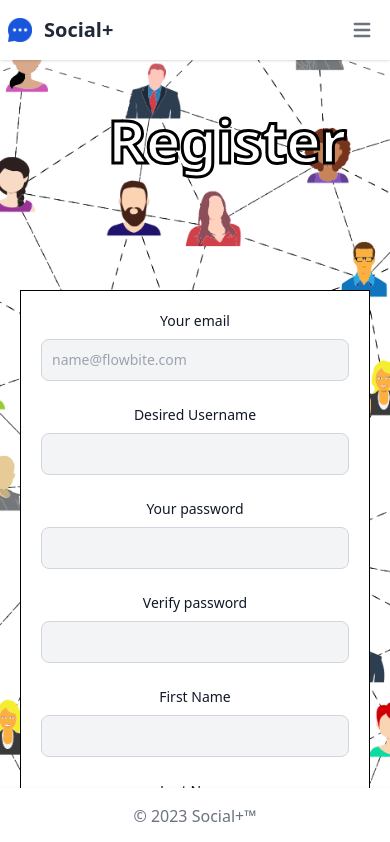
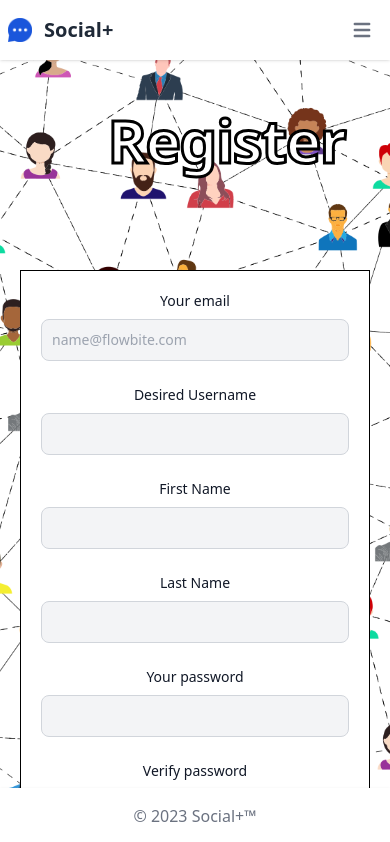
Before and after one commit to tmjonker/social_plus_frontend, an Angular app: page /register in a window 390 px wide. Shown: the top 842 px of the page. Built offline with nearby package versions, Linux system fonts and the light colour scheme.

Commit message:
Fixed layout issue between sign in and register and fixed button sizing issue on mobile.

```diff
--- a/src/app/register/register.component.css
+++ b/src/app/register/register.component.css
@@ -2,7 +2,7 @@
     padding: 20px;
     background-color: white;
     border: 1px solid black;
-    margin: 150px auto 0 auto;
+    margin: 100px auto 0 auto;
     width: 500px;
 }
 
@@ -50,7 +50,14 @@
 
 @media (max-width: 800px) {
     form {
-        margin-top: 120px;
         width: 100%;
     }
+
+    .background {
+        height: 1100px;
+    }
+
+    button {
+        width: 100px;
+    }
 }
--- a/src/app/register/register.component.html
+++ b/src/app/register/register.component.html
@@ -22,13 +22,13 @@
       </div>
       <div class="mb-6">
         <label
-          for="email"
+          for="username"
           class="block mb-2 text-sm font-medium text-gray-900 dark:text-white"
           >Desired Username</label
         >
         <input
-          type="email"
-          id="email"
+          type="username"
+          id="username"
           class="bg-gray-100 border-solid border border-gray-300 text-gray-900 text-sm rounded-lg focus:ring-blue-500 focus:outline-none focus:border-blue-500 block w-full p-2.5"
           required
         />
@@ -36,26 +36,26 @@
       <div class="grid md:grid-cols-2 md:gap-6">
         <div class="relative z-0 w-full mb-6 group">
           <label
-            for="password"
+            for="firstName"
             class="block mb-2 text-sm font-medium text-gray-900 dark:text-white"
-            >Your password</label
+            >First Name</label
           >
           <input
-            type="password"
-            id="password"
+            type="text"
+            id="firstName"
             class="bg-gray-100 border border-solid border-gray-300 text-gray-900 text-sm rounded-lg focus:ring-blue-500 focus:border-blue-500 block w-full p-2.5 focus:outline-none"
             required
           />
         </div>
         <div class="relative z-0 w-full mb-6 group">
           <label
-          for="password"
+            for="lastName"
             class="block mb-2 text-sm font-medium text-gray-900 dark:text-white"
-          >Verify password</label
+            >Last Name</label
           >
           <input
-          type="password"
-          id="password"
+            type="test"
+            id="lastName"
             class="bg-gray-100 border border-solid border-gray-300 text-gray-900 text-sm rounded-lg focus:ring-blue-500 focus:border-blue-500 block w-full p-2.5 focus:outline-none"
             required
           />
@@ -64,26 +64,26 @@
       <div class="grid md:grid-cols-2 md:gap-6">
         <div class="relative z-0 w-full mb-6 group">
           <label
-            for="password"
+            for="password1"
             class="block mb-2 text-sm font-medium text-gray-900 dark:text-white"
-            >First Name</label
+            >Your password</label
           >
           <input
             type="password"
-            id="password"
+            id="password1"
             class="bg-gray-100 border border-solid border-gray-300 text-gray-900 text-sm rounded-lg focus:ring-blue-500 focus:border-blue-500 block w-full p-2.5 focus:outline-none"
             required
           />
         </div>
         <div class="relative z-0 w-full mb-6 group">
         <label
-            for="password"
+          for="password2"
           class="block mb-2 text-sm font-medium text-gray-900 dark:text-white"
-            >Last Name</label
+          >Verify password</label
         >
         <input
           type="password"
-            id="password"
+          id="password2"
           class="bg-gray-100 border border-solid border-gray-300 text-gray-900 text-sm rounded-lg focus:ring-blue-500 focus:border-blue-500 block w-full p-2.5 focus:outline-none"
           required
         />
--- a/src/app/sign-in/sign-in.component.css
+++ b/src/app/sign-in/sign-in.component.css
@@ -2,7 +2,7 @@
     padding: 20px;
     background-color: white;
     border: 1px solid black;
-    margin: 150px auto 0 auto;
+    margin: 100px auto 0 auto;
     width: 300px;
 }
 
@@ -20,7 +20,7 @@
     background-size: cover;
     background-position: center;
     background-attachment: fixed;
-    height: 900px;
+    height: 800px;
 }
 
 h1 {
@@ -50,7 +50,11 @@
 
 @media (max-width: 800px) {
     form {
-        margin-top: 120px;
+        margin-top: 100px;
         width: 100%;
     }
+
+    button {
+        width: 100px;
+    }
 }
--- a/src/app/sign-in/sign-in.component.html
+++ b/src/app/sign-in/sign-in.component.html
@@ -1,7 +1,7 @@
 <div class="background">
   <div class="outer">
     <h1
-      class="mb-4 text-xl font-extrabold leading-none tracking-tight text-gray-900 md:text-6xl lg:text-7xl dark:text-white"
+      class="mb-4 text-6xl font-extrabold leading-none tracking-tight text-gray-900 md:text-6xl lg:text-7xl dark:text-white"
     >
       Sign In
     </h1>
```
Lines whose indentation alone changed are shown as unchanged.
